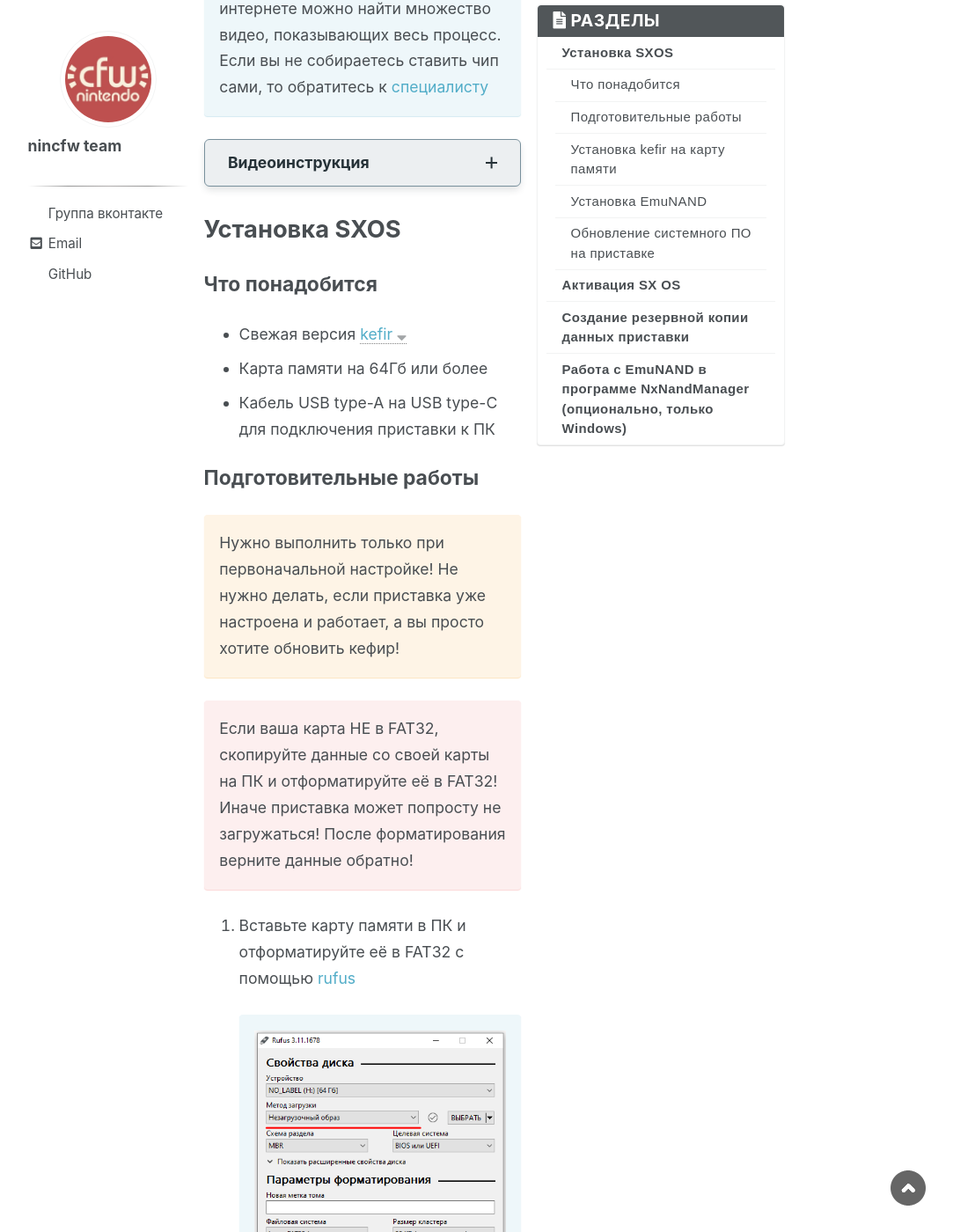
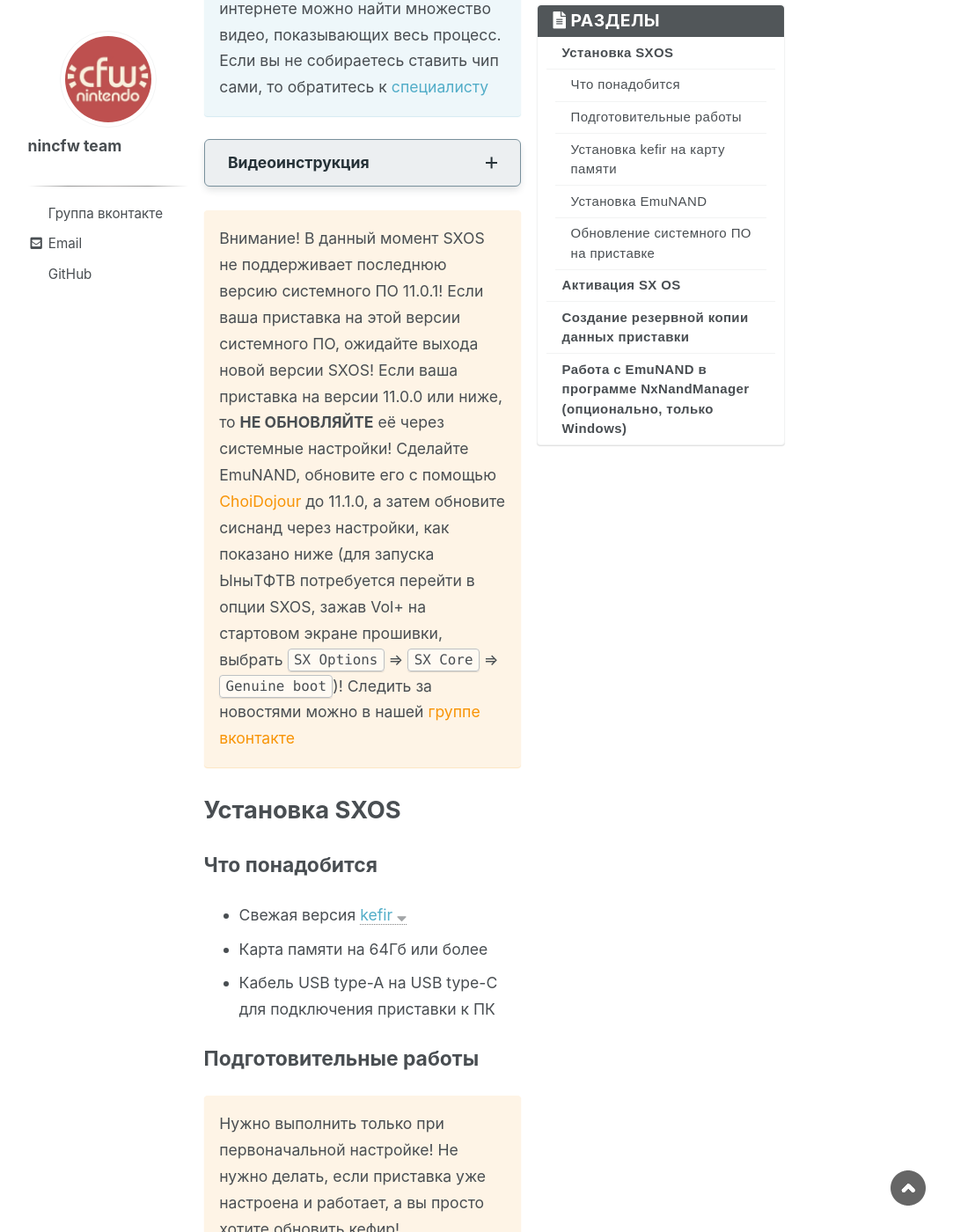
Before and after one commit to rashevskyv/sx, a Jekyll site: the page built from _pages/sx_setup.md, in a window 1280 px wide and 1400 px high, scrolled down 1040 px. Shown: the whole window at 88% size, without its empty margins (178-1261 px from the left). Built offline with Jekyll 4.4.1, drawn with Linux system fonts in a browser that asks for light colours; nearby versions of some CDN libraries; some of the changed text lies outside the part shown.

Commit message:
Added disclaimer about 11.0.1

```diff
--- a/_pages/sx_setup.md
+++ b/_pages/sx_setup.md
@@ -15,8 +15,8 @@
 
 {% endspoiler %}
 
-<!-- Внимание! В данный момент SXOS не поддерживает последнюю версию системного ПО 11.0.0! Если ваша приставка на этой версии системного ПО, ожидайте выхода новой версии SXOS! Если ваша приставка на версии 10.2.0 или ниже, то **НЕ ОБНОВЛЯЙТЕ** её через системные настройки! Сделайте EmuNAND, обновите его с помощью [ChoiDojour](https://sx.customfw.xyz/update-to-latest){:target="_blank"} до 10.2.0, а затем обновите сиснанд через настройки, как показано ниже! Следить за новостями можно в нашей [группе вконтакте](http://vk.com/nincfw){:target="_blank"}
-{: .notice--warning} -->
+Внимание! В данный момент SXOS не поддерживает последнюю версию системного ПО 11.0.1! Если ваша приставка на этой версии системного ПО, ожидайте выхода новой версии SXOS! Если ваша приставка на версии 11.0.0 или ниже, то **НЕ ОБНОВЛЯЙТЕ** её через системные настройки! Сделайте EmuNAND, обновите его с помощью [ChoiDojour](https://sx.customfw.xyz/update-to-latest){:target="_blank"} до 11.1.0, а затем обновите сиснанд через настройки, как показано ниже (для запуска ЫныТФТВ потребуется перейти в опции SXOS, зажав Vol+ на стартовом экране прошивки, выбрать `SX Options` => `SX Core` => `Genuine boot`)! Следить за новостями можно в нашей [группе вконтакте](http://vk.com/nincfw){:target="_blank"}
+{: .notice--warning}
 
 ## Установка SXOS
 
@@ -75,6 +75,9 @@
 1. Нажмите "**Back**", чтобы вернуться в главное меню опций SX OS
 
 ### Обновление системного ПО на приставке
+
+Внимание! В данный момент SXOS не поддерживает последнюю версию системного ПО 11.0.1! Если ваша приставка на этой версии системного ПО, ожидайте выхода новой версии SXOS! Если ваша приставка на версии 11.0.0 или ниже, то **НЕ ОБНОВЛЯЙТЕ** её через системные настройки! Сделайте EmuNAND, обновите его с помощью [ChoiDojour](https://sx.customfw.xyz/update-to-latest){:target="_blank"} до 11.1.0, а затем обновите сиснанд через настройки, как показано ниже (для запуска ЫныТФТВ потребуется перейти в опции SXOS, зажав Vol+ на стартовом экране прошивки, выбрать `SX Options` => `SX Core` => `Genuine boot`)! Следить за новостями можно в нашей [группе вконтакте](http://vk.com/nincfw){:target="_blank"}
+{: .notice--warning}
 
 При первом включении, а так же при любом включении с зажатой кнопкой увеличения громкости, или включении приставки без активации лицензии, вы попадёте в загрузчик SXOS.
 {: .notice--info}
```
